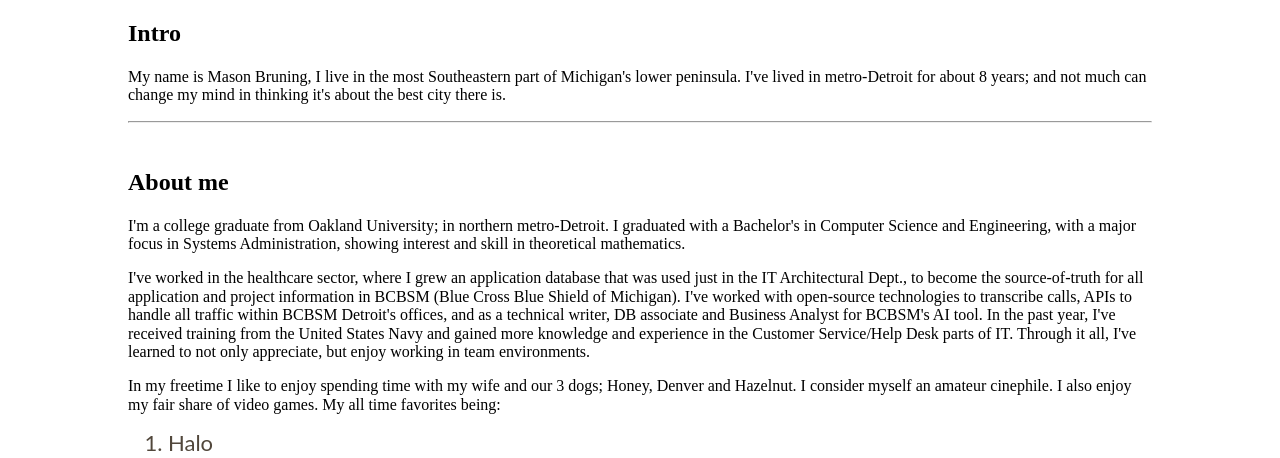
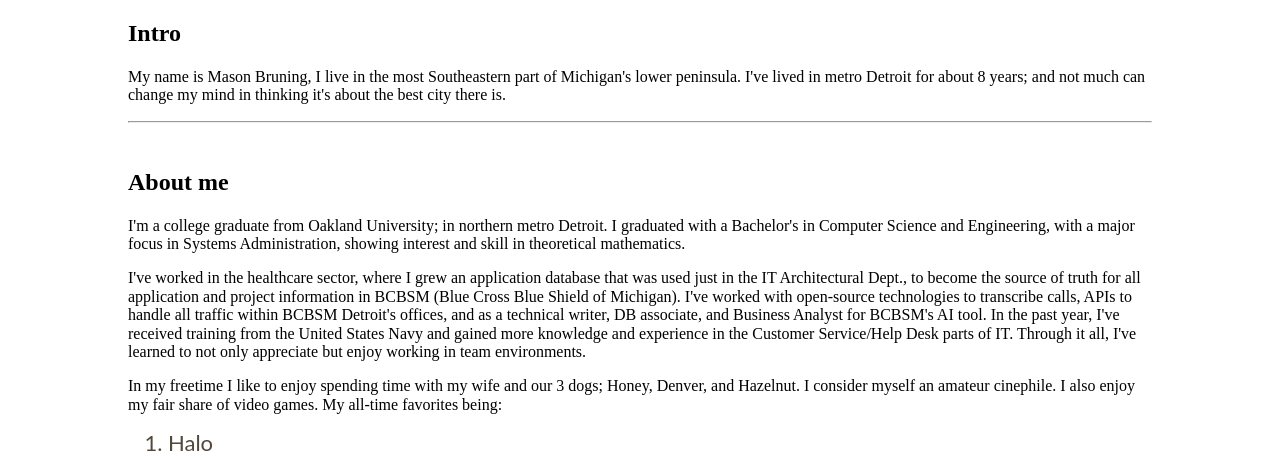
Before and after one commit to Invisibleman1921/htmlPortfolio, a plain HTML site: page index.html in a window 1280 px wide. Shown: the part 173-631 px from the top of the page. Drawn offline with nearby package versions, Linux system fonts and the light colour scheme.

Commit message:
Update index.html

```diff
--- a/index.html
+++ b/index.html
@@ -27,7 +27,7 @@
     <section id="Intro">
       <h2>Intro</h2>
         <p>My name is Mason Bruning, I live in the most Southeastern part of Michigan's lower peninsula.
-           I've lived in metro-Detroit for about 8 years; and not much can change my mind in thinking it's about the best city there is.
+           I've lived in metro Detroit for about 8 years; and not much can change my mind in thinking it's about the best city there is.
         </p>
     </section>
 <hr>
@@ -35,21 +35,21 @@
       <article id="About-me">
       <!--<section id="About-me">-->
       <h2>About me</h2>
-        <p>I'm a college graduate from Oakland University; in northern metro-Detroit.
+        <p>I'm a college graduate from Oakland University; in northern metro Detroit.
            I graduated with a Bachelor's in Computer Science and Engineering, with a major focus
            in Systems Administration, showing interest and skill in theoretical mathematics.</p>
 
            <p>I've worked in the healthcare sector, where I grew an application database that was used just in the IT Architectural Dept.,
-           to become the source-of-truth for all application and project information in BCBSM (Blue Cross Blue Shield of Michigan).
+           to become the source of truth for all application and project information in BCBSM (Blue Cross Blue Shield of Michigan).
            I've worked with open-source technologies to transcribe calls, APIs to handle all traffic within BCBSM Detroit's offices, and
-           as a technical writer, DB associate and Business Analyst for BCBSM's AI tool.
+           as a technical writer, DB associate, and Business Analyst for BCBSM's AI tool.
            In the past year, I've received training from the United States Navy and gained more knowledge and experience in the
            Customer Service/Help Desk parts of IT.
-	    Through it all, I've learned to not only appreciate, but enjoy working in team environments.</p>
+	    Through it all, I've learned to not only appreciate but enjoy working in team environments.</p>
 
-           <p>In my freetime I like to enjoy spending time with my wife and our 3 dogs; Honey, Denver and Hazelnut.
+           <p>In my freetime I like to enjoy spending time with my wife and our 3 dogs; Honey, Denver, and Hazelnut.
            I consider myself an amateur cinephile.
-		   I also enjoy my fair share of video games. My all time favorites being: </p>
+		   I also enjoy my fair share of video games. My all-time favorites being: </p>
 	    <ol>
 		    <li>Halo</li>
 		    <li>Skyrim</li>
```
